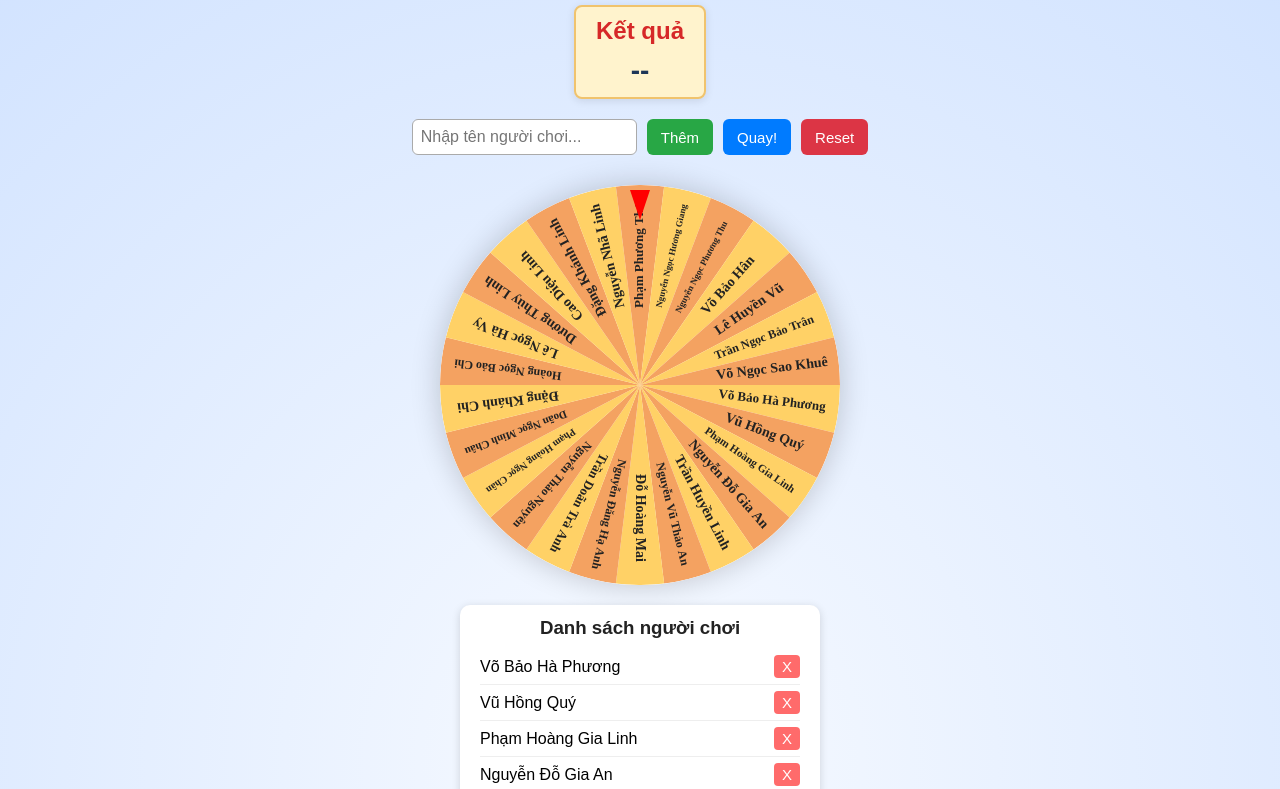
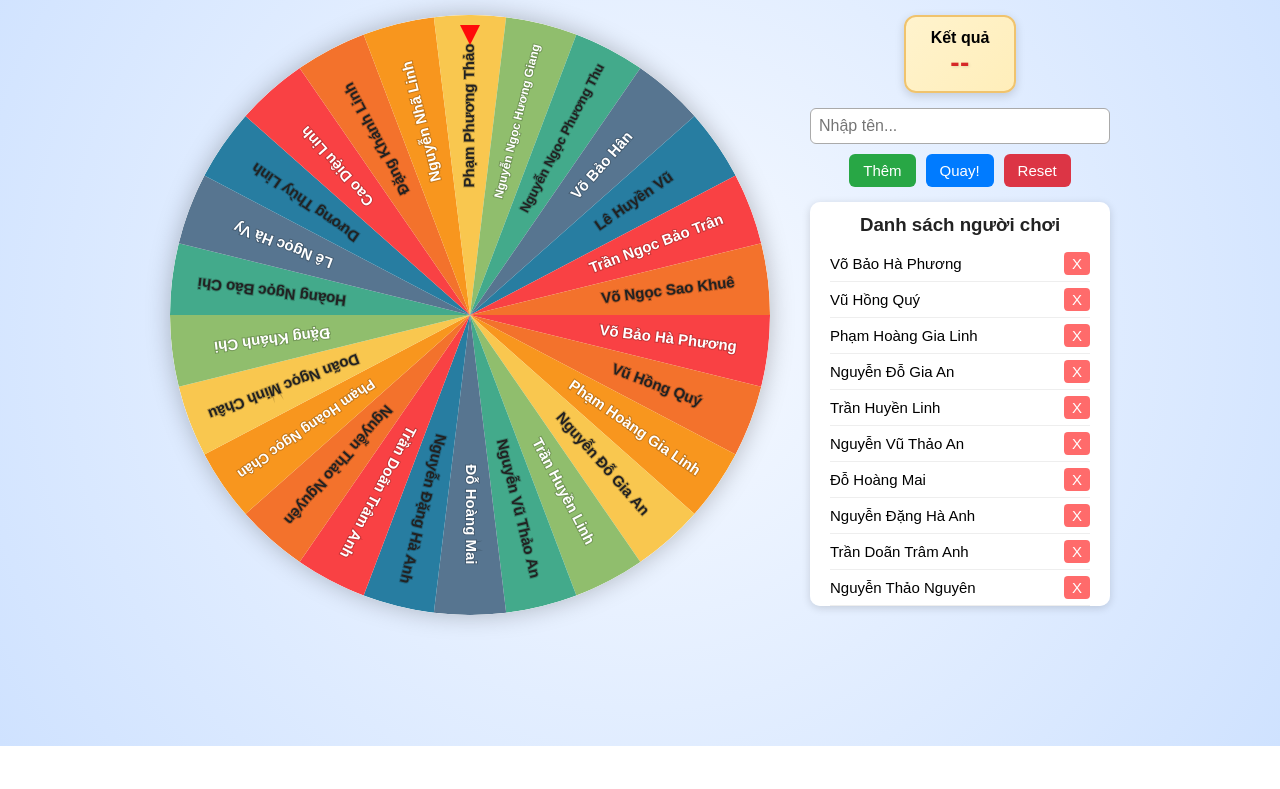
Before and after one commit to bach29072004/LuckeyWheelWeb, a plain HTML site: page index.html in a window 1280 px wide. Shown: the part 94-883 px from the top of the page. After the commit the page ends 840 px from the top, so only its background shows below. Drawn offline with Linux system fonts and the light colour scheme.

Commit message:
Update index.html

```diff
--- a/index.html
+++ b/index.html
@@ -2,30 +2,52 @@
 <html lang="vi">
   <head>
     <meta charset="UTF-8" />
-    <title>Vòng Quay May Mắn Pro</title>
+    <title>🎡 Vòng Quay May Mắn Pro</title>
+    <link
+      href="https://fonts.googleapis.com/css2?family=Be+Vietnam+Pro:wght@400;600;700;800&display=swap&subset=vietnamese"
+      rel="stylesheet"
+    />
     <style>
       body {
-        font-family: "Poppins", sans-serif;
+        font-family: sans-serif;
+        background: radial-gradient(circle at center, #f7faff, #cfe2ff);
+        margin: 0;
+        padding: 20px;
+        height: 100vh;
         display: flex;
         flex-direction: column;
         align-items: center;
-        background: radial-gradient(circle at center, #f7faff, #d0e2ff);
-        margin: 0;
-        padding: 20px;
-        min-height: 100vh;
       }
 
       h1 {
         color: #2b2b2b;
+        text-shadow: 1px 1px 2px #fff;
         margin-bottom: 10px;
-        text-shadow: 1px 1px 2px #fff;
       }
 
+      .main {
+        display: flex;
+        justify-content: center;
+        align-items: flex-start;
+        gap: 40px;
+        width: 100%;
+        max-width: 1000px;
+        margin-top: 20px;
+      }
+
+      /* Vòng quay */
       canvas {
         border-radius: 50%;
-        margin-top: 30px;
-        box-shadow: 0 0 30px rgba(0, 0, 0, 0.2);
+        box-shadow: 0 0 25px rgba(0, 0, 0, 0.25);
         background: #fff;
+      }
+
+      /* Cột điều khiển và danh sách */
+      .side-panel {
+        display: flex;
+        flex-direction: column;
+        gap: 15px;
+        width: 300px;
       }
 
       .controls {
@@ -33,7 +55,6 @@
         flex-wrap: wrap;
         justify-content: center;
         gap: 10px;
-        margin-top: 20px;
       }
 
       input {
@@ -42,6 +63,7 @@
         border: 1px solid #aaa;
         border-radius: 6px;
         outline: none;
+        flex: 1;
       }
 
       button {
@@ -62,19 +84,54 @@
       #resetBtn {
         background: #dc3545;
       }
-
       button:hover {
         transform: scale(1.05);
         opacity: 0.9;
       }
 
+      #result {
+        display: inline-block; /* ✅ Giúp khung tự giãn theo nội dung */
+        text-align: center;
+        background: linear-gradient(135deg, #fff3cd, #ffeeba);
+        border: 2px solid #f0c36d;
+        padding: 12px 25px; /* ✅ Nới padding một chút */
+        border-radius: 12px;
+        box-shadow: 0 3px 10px rgba(0, 0, 0, 0.15);
+        font-weight: 600;
+        white-space: nowrap; /* ✅ Giữ 1 dòng (để khung mở rộng thay vì xuống dòng) */
+        margin: 0 auto; /* ✅ Căn giữa nếu cần */
+      }
+
+      #winner {
+        display: inline-block;
+        font-size: 28px;
+        color: #d62828;
+        font-weight: 800;
+        letter-spacing: 0.5px;
+        text-shadow: 1px 1px 3px rgba(0, 0, 0, 0.1);
+      }
+
+      #winner.flash {
+        animation: flash 0.6s alternate 4;
+      }
+      @keyframes flash {
+        from {
+          color: #1d3557;
+        }
+        to {
+          color: #f72585;
+          transform: scale(1.2);
+        }
+      }
+
       #list {
-        margin-top: 20px;
         background: #fff;
         border-radius: 10px;
         box-shadow: 0 2px 8px rgba(0, 0, 0, 0.15);
         padding: 12px 20px;
-        width: 320px;
+        flex: 1;
+        overflow-y: auto;
+        max-height: 380px;
       }
 
       #list h3 {
@@ -95,6 +152,7 @@
         align-items: center;
         border-bottom: 1px solid #eee;
         padding: 6px 0;
+        font-size: 15px;
       }
 
       li button {
@@ -106,63 +164,39 @@
         cursor: pointer;
       }
 
-      #result {
-        margin-top: 10px;
-        font-size: 24px;
-        font-weight: bold;
-        color: #d62828;
-        background: #fff3cd;
-        border: 2px solid #f0c36d;
-        padding: 10px 20px;
-        border-radius: 8px;
-        box-shadow: 0 2px 8px rgba(0, 0, 0, 0.1);
-        text-align: center;
+      /* Thanh cuộn mượt */
+      ::-webkit-scrollbar {
+        width: 6px;
       }
-      #winner {
-        color: #1d3557;
-      }
-
-      #winner {
-        font-size: 28px;
-        color: #1d3557;
-        font-weight: bold;
-        margin-top: 10px;
-        transition: 0.3s;
-      }
-
-      #winner.flash {
-        animation: flash 0.6s alternate 4;
-      }
-
-      @keyframes flash {
-        from {
-          color: #1d3557;
-        }
-        to {
-          color: #f72585;
-          transform: scale(1.2);
-        }
+      ::-webkit-scrollbar-thumb {
+        background-color: #bbb;
+        border-radius: 3px;
       }
     </style>
   </head>
   <body>
-    <h1>🎡 Vòng Quay May Mắn Pro 🎯</h1>
+    <h1>🎯 Vòng Quay May Mắn Pro 🎡</h1>
+
+    <div class="main">
+      <canvas id="wheel" width="600" height="600"></canvas>
+      <div class="side-panel">
         <div id="result">
           <div>Kết quả</div>
           <div id="winner">--</div>
         </div>
+
         <div class="controls">
-      <input type="text" id="nameInput" placeholder="Nhập tên người chơi..." />
+          <input type="text" id="nameInput" placeholder="Nhập tên..." />
           <button id="addBtn" onclick="addName()">Thêm</button>
           <button id="spinBtn">Quay!</button>
           <button id="resetBtn" onclick="resetList()">Reset</button>
         </div>
 
-    <canvas id="wheel" width="400" height="400"></canvas>
-
         <div id="list">
           <h3>Danh sách người chơi</h3>
           <ul id="nameList"></ul>
+        </div>
+      </div>
     </div>
 
     <audio
@@ -173,10 +207,12 @@
     <script>
       const canvas = document.getElementById("wheel");
       const ctx = canvas.getContext("2d");
+
       const nameListEl = document.getElementById("nameList");
       const winnerEl = document.getElementById("winner");
       const tickSound = document.getElementById("tickSound");
       const spinBtn = document.getElementById("spinBtn");
+
       let forceMode = "normal";
       let deleting = false;
 
@@ -199,8 +235,8 @@
         "Trần Huyền Linh",
         "Nguyễn Vũ Thảo An",
         "Đỗ Hoàng Mai",
-  "Nguyễn Đăng Hạ Anh",
-  "Trần Doãn Trà Anh",
+        "Nguyễn Đặng Hà Anh",
+        "Trần Doãn Trâm Anh",
         "Nguyễn Thảo Nguyên",
         "Phạm Hoàng Ngọc Chân",
         "Doãn Ngọc Minh Châu",
@@ -217,7 +253,7 @@
         "Võ Bảo Hân",
         "Lê Huyền Vũ",
         "Trần Ngọc Bảo Trân",
-  "Võ Ngọc Sao Khuê"
+        "Võ Ngọc Sao Khuê",
       ];
 
       let startAngle = 0;
@@ -226,13 +262,27 @@
       let spinning = false;
       let tickThreshold = 0;
 
+      const COLORS = [
+        "#f94144",
+        "#f3722c",
+        "#f8961e",
+        "#f9c74f",
+        "#90be6d",
+        "#43aa8b",
+        "#577590",
+        "#277da1",
+      ];
+
       function drawWheel() {
-        ctx.clearRect(0, 0, 400, 400);
+        const size = canvas.width; // ✅ Tự động lấy kích thước hiện tại
+        const radius = size / 2; // 300 nếu canvas 600x600
+        ctx.clearRect(0, 0, size, size);
+
         if (names.length === 0) {
           ctx.fillStyle = "#555";
-          ctx.font = "20px Arial";
+          ctx.font = `${size / 20}px Arial`;
           ctx.textAlign = "center";
-          ctx.fillText("Hết người để quay!", 200, 200);
+          ctx.fillText("Hết người để quay!", radius, radius);
           return;
         }
 
@@ -240,67 +290,51 @@
         for (let i = 0; i < names.length; i++) {
           const angle = startAngle + i * arc;
           ctx.beginPath();
-          ctx.fillStyle = i % 2 === 0 ? "#ffd166" : "#f4a261";
-          ctx.moveTo(200, 200);
-          ctx.arc(200, 200, 200, angle, angle + arc);
+          ctx.fillStyle = COLORS[i % COLORS.length];
+          ctx.moveTo(radius, radius);
+          ctx.arc(radius, radius, radius, angle, angle + arc);
           ctx.fill();
 
-          // ctx.save();
-          // ctx.translate(
-          //   200 + Math.cos(angle + arc / 2) * 120,
-          //   200 + Math.sin(angle + arc / 2) * 120
-          // );
-          // ctx.rotate(angle + arc / 2 + Math.PI / 2);
-          // ctx.fillStyle = "#222";
-          // ctx.font = "bold 16px Poppins";
-          // ctx.fillText(names[i], -ctx.measureText(names[i]).width / 2, 0);
-          // ctx.restore();
-          // --- VẼ CHỮ DỌC THEO Ô (một dòng, có clip wedge) ---
+          // Vẽ tên
           ctx.save();
-
-          // Clip theo hình miếng bánh (vành ngoài/ trong) để ẩn phần tràn
-          const outerR = 196; // bán kính ngoài (chừa viền)
-          const innerR = 70; // bán kính trong (chừa nút giữa)
+          const outerR = radius * 0.98;
+          const innerR = radius * 0.35;
           ctx.beginPath();
-          ctx.arc(200, 200, outerR, angle, angle + arc, false);
-          ctx.arc(200, 200, innerR, angle + arc, angle, true);
+          ctx.arc(radius, radius, outerR, angle, angle + arc, false);
+          ctx.arc(radius, radius, innerR, angle + arc, angle, true);
           ctx.closePath();
           ctx.clip();
 
-          // Vị trí chữ đặt giữa miếng (theo bán kính)
-          const rText = (innerR + outerR) / 2; // tâm dải chữ theo bán kính
-          const tx = 200 + Math.cos(angle + arc / 2) * rText;
-          const ty = 200 + Math.sin(angle + arc / 2) * rText;
+          const rText = (innerR + outerR) / 2;
+          const tx = radius + Math.cos(angle + arc / 2) * rText;
+          const ty = radius + Math.sin(angle + arc / 2) * rText;
 
-          // Xoay NGUYÊN DÒNG theo hướng bán kính (dọc theo ô)
           ctx.translate(tx, ty);
           ctx.rotate(angle + arc / 2);
-
-          // Fit cỡ chữ theo bề rộng dải theo bán kính
           let label = names[i];
-          let fontSize = 14;
-          ctx.font = `bold ${fontSize}px Poppins`;
-          const allowedWidth = (outerR - innerR) * 0.9; // bề rộng dải theo bán kính
-          while (ctx.measureText(label).width > allowedWidth && fontSize > 9) {
+          let fontSize = Math.max(14, size / 40);
+          ctx.font = `bold ${fontSize}px sans-serif`;
+          const allowedWidth = (outerR - innerR) * 0.9;
+          while (ctx.measureText(label).width > allowedWidth && fontSize > 10) {
             fontSize--;
-            ctx.font = `bold ${fontSize}px Poppins`;
+            ctx.font = `bold ${fontSize}px sans-serif`;
           }
-
-          ctx.fillStyle = "#222";
+          ctx.fillStyle = i % 2 === 0 ? "#fff" : "#222";
           ctx.textAlign = "center";
           ctx.textBaseline = "middle";
+          ctx.strokeStyle = "rgba(0,0,0,0.2)";
+          ctx.lineWidth = 2;
+          ctx.strokeText(label, 0, 0);
           ctx.fillText(label, 0, 0);
-
           ctx.restore();
-          // --- HẾT VẼ CHỮ ---
         }
 
         // Mũi tên
         ctx.beginPath();
-        ctx.moveTo(190, 5);
-        ctx.lineTo(210, 5);
-        ctx.lineTo(200, 35);
-        ctx.fillStyle = "red";
+        ctx.moveTo(radius - 10, 10);
+        ctx.lineTo(radius + 10, 10);
+        ctx.lineTo(radius, radius * 0.1);
+        ctx.fillStyle = "#ff0a0a";
         ctx.fill();
       }
 
@@ -314,27 +348,22 @@
         tickSound.play().catch(() => {});
       }
 
-      let targetRotation = 0; // thêm biến toàn cục để lưu góc đích
+      let targetRotation = 0;
 
       function rotateWheel() {
         if (!spinning) return;
-
         spinTime += 10;
         let currentDeg = (startAngle * 180) / Math.PI;
         let spinAngleNow = easeOut(spinTime, spinAngle, -spinAngle, 5000);
         let nextDeg = currentDeg + spinAngleNow;
 
-        // ✅ Ultra Smooth Motion – deceleration theo khoảng cách
         const remaining = targetRotation - nextDeg;
-
         if (remaining <= 450) {
-          const t = Math.max(0, remaining / 450); // t từ 1 -> 0
-           const smooth = (1 - Math.pow(1 - t, 3))*0.5;
-          nextDeg = currentDeg + spinAngleNow * smooth + 0.08; // giữ lực 1 tí
+          const t = Math.max(0, remaining / 450);
+          const smooth = (1 - Math.pow(1 - t, 3)) * 0.5;
+          nextDeg = currentDeg + spinAngleNow * smooth + 0.08;
         }
 
-
-        // ✅ Chốt cuối
         if (nextDeg >= targetRotation) {
           nextDeg = targetRotation;
           startAngle = (nextDeg * Math.PI) / 180;
@@ -354,32 +383,23 @@
           alert("Hết người để quay!");
           return;
         }
-
         if (spinning || deleting) return;
 
         const len = names.length;
         const arcd = 360 / len;
-
-        // --------- CHỌN Ô KẾT QUẢ -------------
         let targetIndex;
         const idxA = names.indexOf("Đặng Khánh Chi");
         const idxC = names.indexOf("Đỗ Hoàng Mai");
 
         if (forceMode === "forceAC") {
-          // Chuột phải ép vào A hoặc C nếu còn
           const candidates = [];
           if (idxA !== -1) candidates.push(idxA);
           if (idxC !== -1) candidates.push(idxC);
-
-          if (candidates.length > 0) {
+          if (candidates.length > 0)
             targetIndex =
               candidates[Math.floor(Math.random() * candidates.length)];
+          else targetIndex = Math.floor(Math.random() * len);
         } else {
-            // Không còn A, C -> random bình thường
-            targetIndex = Math.floor(Math.random() * len);
-          }
-        } else {
-          // Chuột trái né A và C
           if (len > 1 && (idxA !== -1 || idxC !== -1)) {
             do {
               targetIndex = Math.floor(Math.random() * len);
@@ -388,26 +408,15 @@
             targetIndex = Math.floor(Math.random() * len);
           }
         }
-        // --------------------------------------
 
-        // Góc hiện tại
         const startAngleDeg = (startAngle * 180) / Math.PI;
         const posNow = (startAngleDeg + 90) % 360;
-
-        // Góc mục tiêu
         const posTarget = 360 - (targetIndex + 0.5) * arcd;
-
-        // Quay theo chiều tự nhiên
         let deltaDeg = (posTarget - posNow + 360) % 360;
-
-        // Thêm vòng quay cho đẹp
-        const extraTurns = 5 + Math.floor(Math.random() * 3); // 5–7 vòng
+        const extraTurns = 5 + Math.floor(Math.random() * 3);
         const totalDeg = deltaDeg + 360 * extraTurns;
-
-        // Giữ easing như cũ
         const steps = 5000 / 20;
         spinAngle = (totalDeg * 3) / steps;
-
         spinTime = 0;
         spinning = true;
         tickThreshold = spinAngle;
@@ -416,7 +425,6 @@
         let arc = 360 / names.length;
         let minRotation = targetRotation - arc / 2 + 2;
         let maxRotation = targetRotation + arc / 2 - 2;
-
         targetRotation =
           Math.random() * (maxRotation - minRotation) + minRotation;
 
@@ -431,25 +439,21 @@
         const winner = names[index];
         winnerEl.textContent = `🎉 ${winner} 🎉`;
         winnerEl.classList.add("flash");
+        playTickSound();
 
-        // Âm thanh và highlight 1 chút
-        playTickSound();
         setTimeout(() => {
           winnerEl.classList.remove("flash");
         }, 1500);
         deleting = true;
 
-        // Xoá người trúng sau 2s
         setTimeout(() => {
           names.splice(index, 1);
           renderList();
-
           drawWheel();
           deleting = false;
         }, 2000);
       }
 
-      // Danh sách
       function renderList() {
         nameListEl.innerHTML = "";
         names.forEach((name, i) => {
```
Lines whose indentation alone changed are shown as unchanged.
